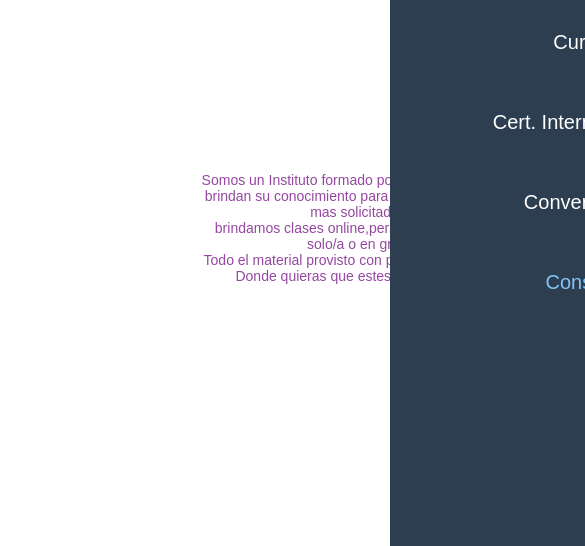
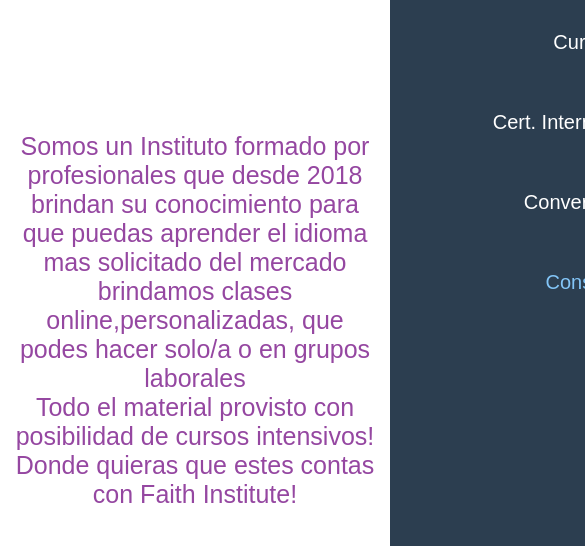
Before and after one commit to Lean-MC/proyecto-final, a plain HTML site: page index.html in a window 390 px wide. Shown: the part 158-704 px from the top of the page, 585 px wide, since content can reach past the window. Drawn offline with Linux system fonts and the light colour scheme; a web font is replaced by a local one.

Commit message:
responsive

```diff
--- a/css/index.css
+++ b/css/index.css
@@ -12,6 +12,7 @@
     width: 100%;
     top: 0;
     left: 0;
+    box-sizing: border-box;
   }
 
   .nav {
@@ -70,13 +71,16 @@
   }
 
   /* MOBILE */
-  @media (max-width: 768px) {
+  @media (max-width: 800px) {
     body {
       padding-top: 70px;
+      height: 100%;
+      width: 100%;
     }
 
     .header {
       height: 100%;
+      width: 100%;
     }
 
     .logo {
@@ -134,10 +138,9 @@
 
 .presentacion{
     display: flex;
-    flex-wrap: wrap;
-    margin: 100px;
-    padding:100px ;
+    justify-content: center;
     font-size: 25px;
+    margin-top: 100px;
     color: #9e9480;
     height: 100%;
     width: 100%;
@@ -145,12 +148,19 @@
 .presentacion p{
    text-align: center;
 }
-@media (max-width: 600px) {
-	.presentacion p{
-        font-size: 14px;
-        text-align: center;
+@media (max-width: 800px) {
+   .presentacion{
+       text-align: center;
+
     }
-	}
+    .presentacion p{
+        display: flex;
+        justify-content: center;
+        padding: 10px 10px;
+        margin-top: 50px;
+     }
+
+    }
 /* --------------------------------------------titulos cursos internacionales---------------------------------------------------------------*/
 .cursosint {
     margin-top: 50px;
@@ -324,7 +334,6 @@
     width: 500px;
     height: 500px;
     border-radius: 10px;
-    box-shadow: 0 2px 2px cornsilk;
     overflow: hidden;
     margin: 20px;
     text-align: center;
@@ -380,7 +389,6 @@
     width: 500px;
     height: 500px;
     border-radius: 10px;
-    box-shadow: 0 2px 2px cornsilk;
     overflow: hidden;
     margin: 20px;
     text-align: center;
@@ -489,4 +497,12 @@
     color: white;
 }
 
+@media (max-width: 800px) {
+.redes-sociales{
+    display: none;
+}
+.link-footer{
+    display: none;
+}
+}
 /* --------------------------------------------------------------------------------------------------------------------*/
```
Also changed, not shown: readme.txt (added).
